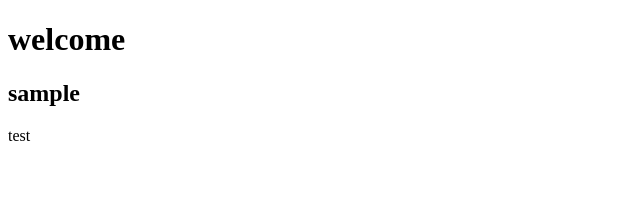
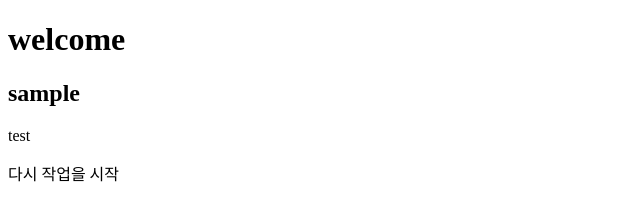
Before and after one commit to JU-YEONJI/04.11.testgit, a plain HTML site: page index.html in a window 1280 px wide. Shown: the whole page, without its empty margins (0-640 px from the left). Drawn offline with Linux system fonts and the light colour scheme.

Commit message:
3th 작업

```diff
--- a/index.html
+++ b/index.html
@@ -11,6 +11,7 @@
     <h1>welcome</h1>
     <h2>sample</h2>
     <p>test</p>
+    <p>다시 작업을 시작</p>
 
 </body>
 </html>
```
